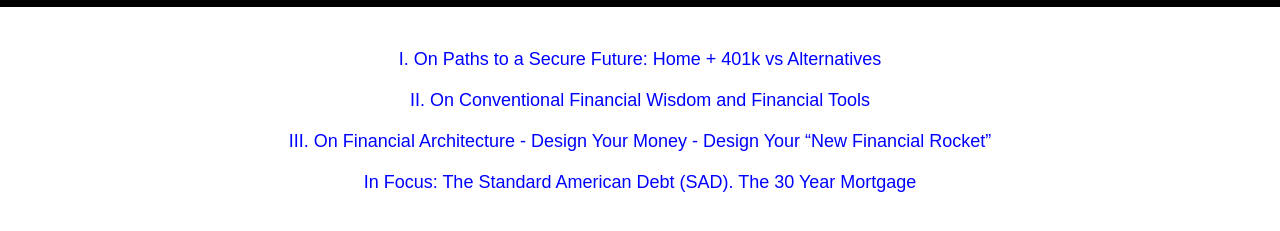
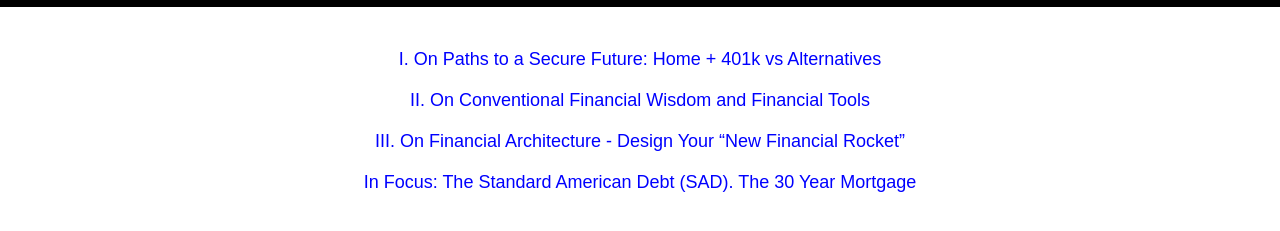
Before and after one commit to normdannen/norman.financial, a plain HTML site: page index.html in a window 1280 px wide. Shown: the part 41-272 px from the top of the page. Drawn offline with Linux system fonts and the light colour scheme.

Commit message:
Update index.html
Title change

```diff
--- a/index.html
+++ b/index.html
@@ -13,7 +13,7 @@
     <div class="content">
         <a href="https://docs.google.com/document/d/1BVgaUfZ_7hf-YC1qr-zktnTmt2D-nGl4hw0uFxxxkhM/edit?usp=sharing" class="link" target="_blank">I. On Paths to a Secure Future: Home + 401k vs Alternatives</a>
         <a href="https://docs.google.com/document/d/1bpa8B6JifiFSErcxszhnztsfkFXU_CqIxmfmJV2kHjE/edit?usp=sharing" class="link" target="_blank">II. On Conventional Financial Wisdom and Financial Tools</a>
-        <a href="https://docs.google.com/document/d/1IqdHQgAYwp4VeOCDfJ_3LYKfS_EDhtH59SxVQmmNxBg/edit?usp=sharing" class="link" target="_blank">III. On Financial Architecture - Design Your Money - Design Your “New Financial Rocket”</a>
+        <a href="https://docs.google.com/document/d/1IqdHQgAYwp4VeOCDfJ_3LYKfS_EDhtH59SxVQmmNxBg/edit?usp=sharing" class="link" target="_blank">III. On Financial Architecture - Design Your “New Financial Rocket”</a>
         <a href="https://docs.google.com/document/d/1oHnA1oiYEz7ESr_OKN72-sT6lpc10LMiXFVUNJ2um6I/edit?usp=sharing" class="link" target="_blank">In Focus: The Standard American Debt (SAD). The 30 Year Mortgage</a>
         <!-- Add more links as needed -->
     </div>
```
